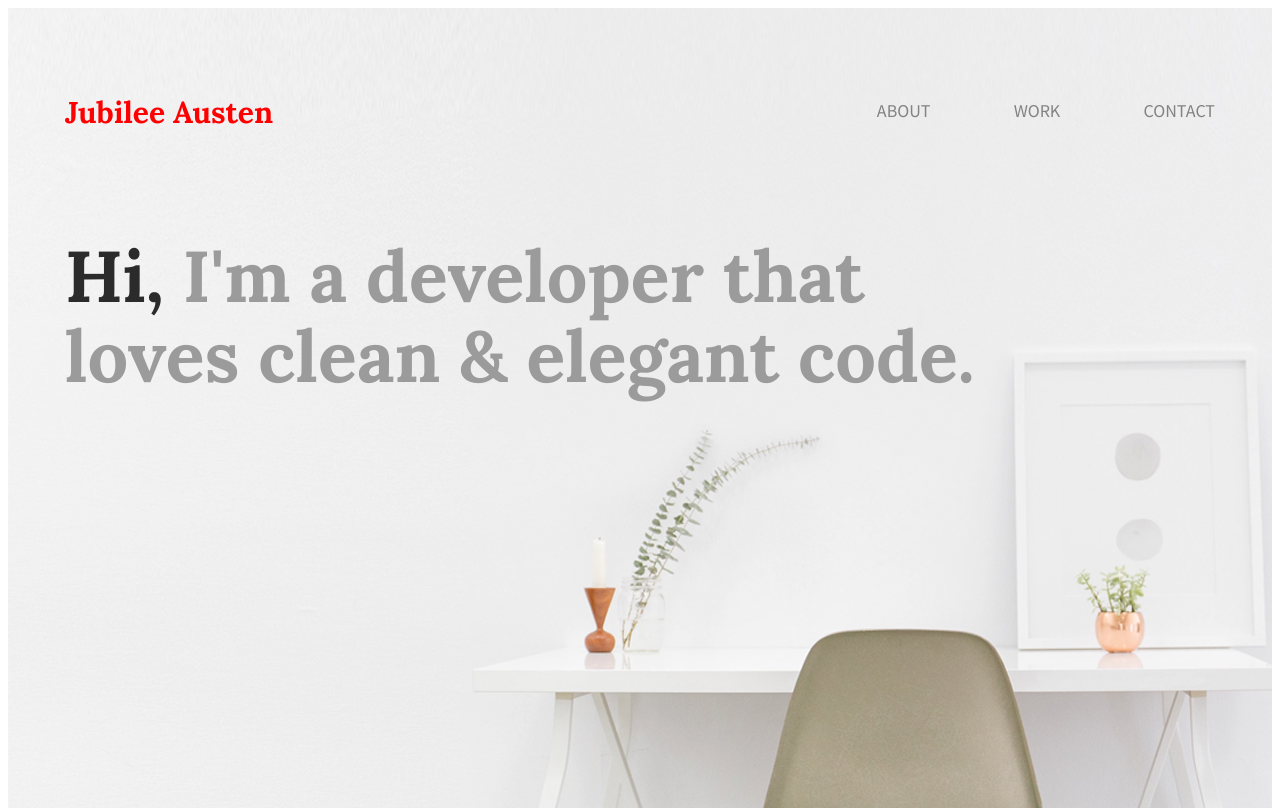
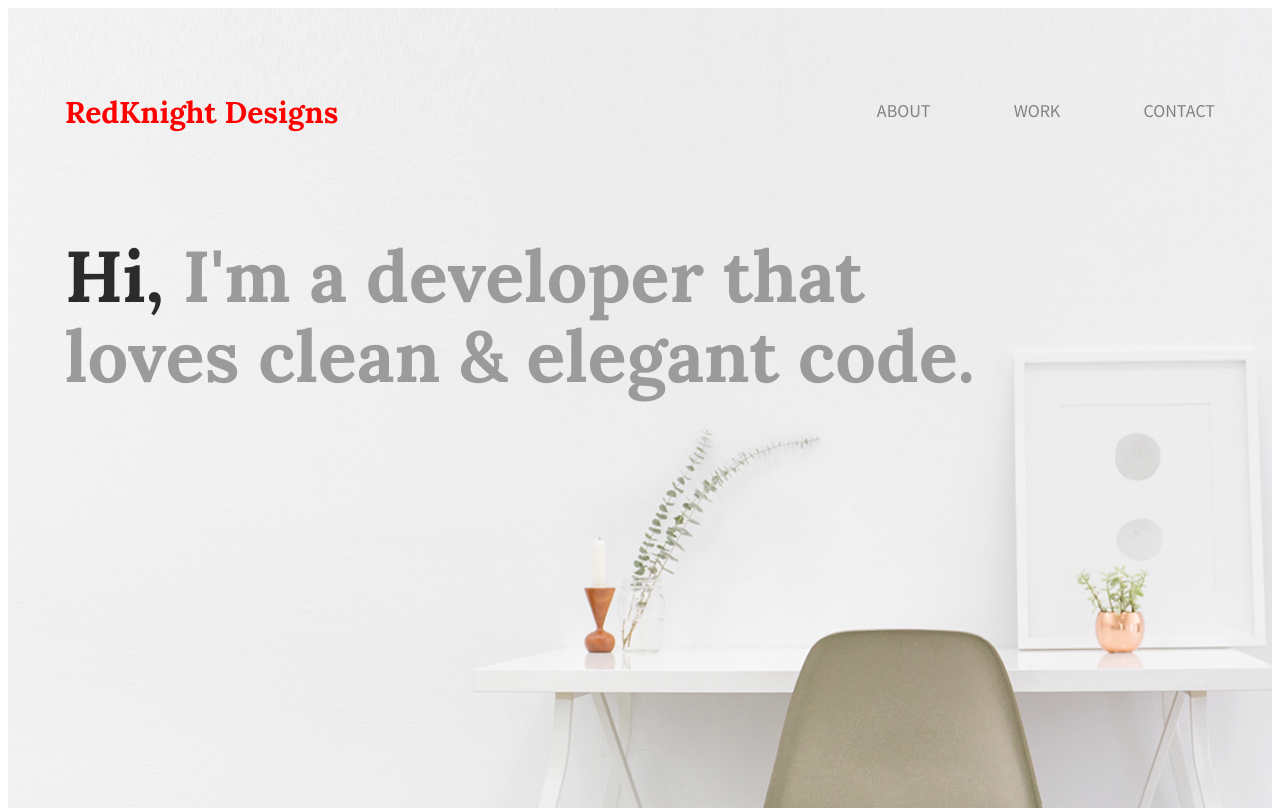
Before and after one commit to mjknight4/beginner-project, a plain HTML site: page index.html in a window 1280 px wide. Shown: the top 810 px of the page. Drawn offline with Linux system fonts and the light colour scheme.

Commit message:
testing first project

```diff
--- a/index.html
+++ b/index.html
@@ -12,7 +12,7 @@
         <header>
             <div class="full-width">
                 <div class="half-width">
-                    <h1>Jubilee Austen</h1>
+                    <h1>RedKnight Designs</h1>
                 </div>
                 <div class="half-width">
                     <nav>
```
